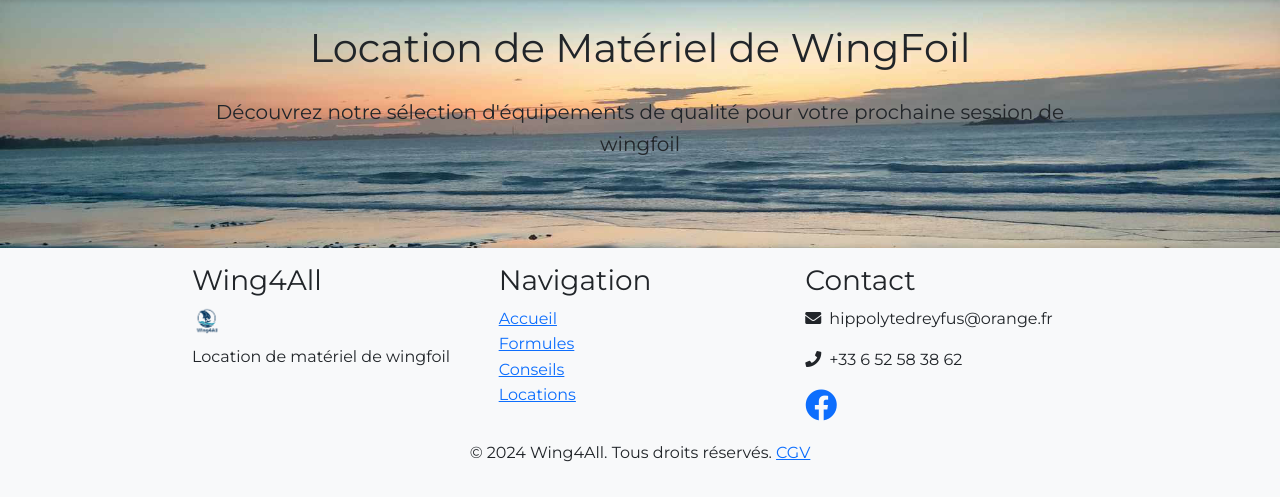
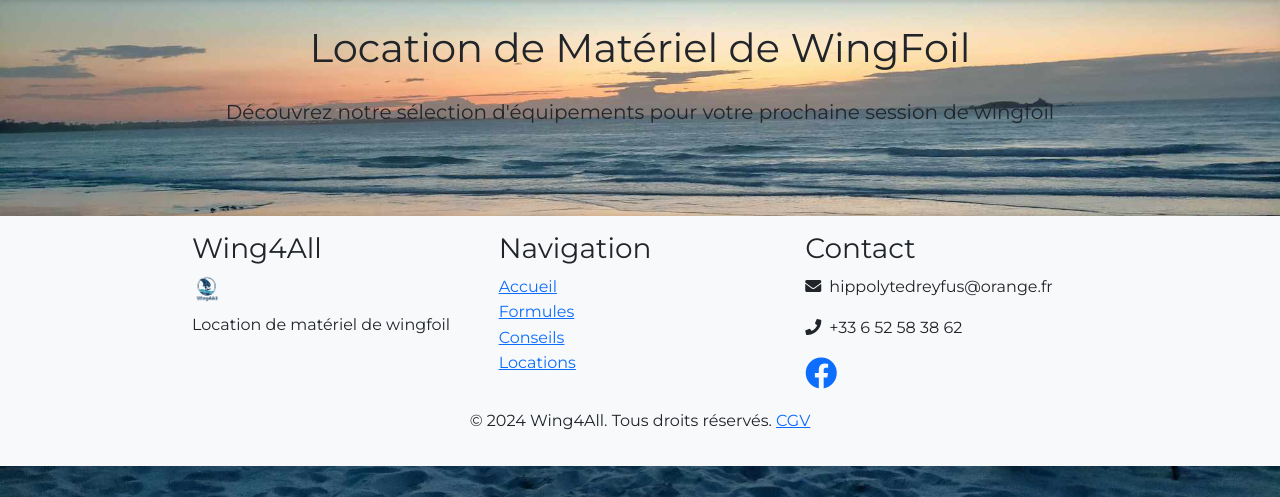
Before and after one commit to hippolyte456/wingfoil_rental, a Flask app: page /equipment/ in a window 1280 px wide. Shown: the part 158-655 px from the top of the page. Run offline with Flask 3, Linux system fonts and the light colour scheme; data that the repository does not hold is empty; some libraries are stand-ins or nearby versions.

Commit message:
little texts adjusts

```diff
--- a/app/templates/equipment/index.html
+++ b/app/templates/equipment/index.html
@@ -14,7 +14,7 @@
 <div class="row mb-4">
     <div class="col-12">
         <h1 class="text-center mb-4">Location de Matériel de WingFoil</h1>
-        <p class="lead text-center">Découvrez notre sélection d'équipements de qualité pour votre prochaine session de wingfoil</p>
+        <p class="lead text-center">Découvrez notre sélection d'équipements pour votre prochaine session de wingfoil</p>
     </div>
 </div>
 
--- a/app/templates/texts/formule_intermediaire.txt
+++ b/app/templates/texts/formule_intermediaire.txt
@@ -1,3 +1,2 @@
 Vous aimeriez vous faire une petite session en passant par Saint-Malo mais vous n'avez pas votre matériel avec vous ?
-Et vous souhaitez ne pas vous dire à la fin de la location que pour le même prix vous auriez pu acheter un nouveau matériel ?
-J'ai la solution adaptée à votre envie.
+Voila un tarif qui vous évitera cette phrase trop courante de fin de location "Pour le même prix, j'aurais dû m'acheter une novelle board !"
```
